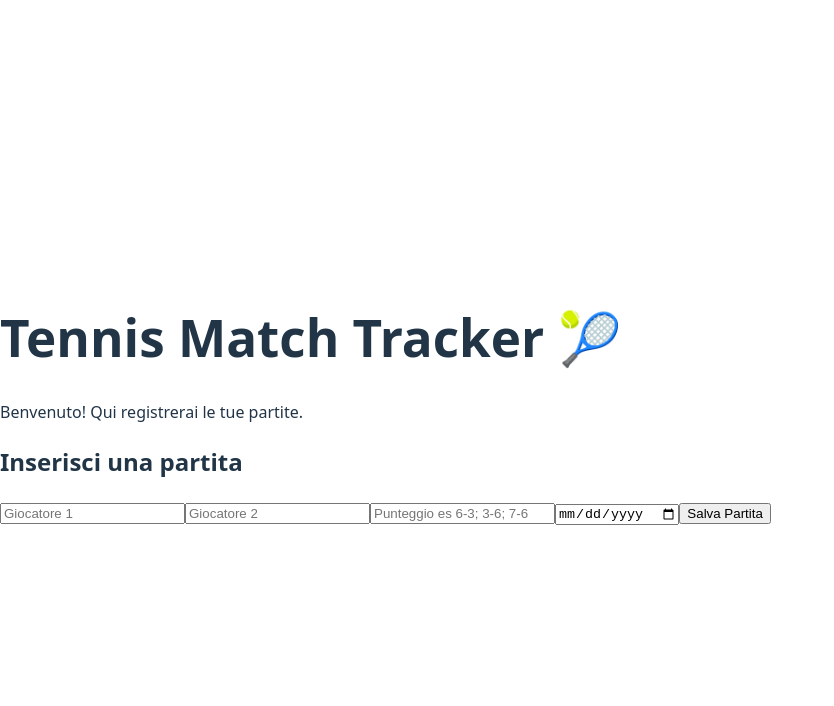
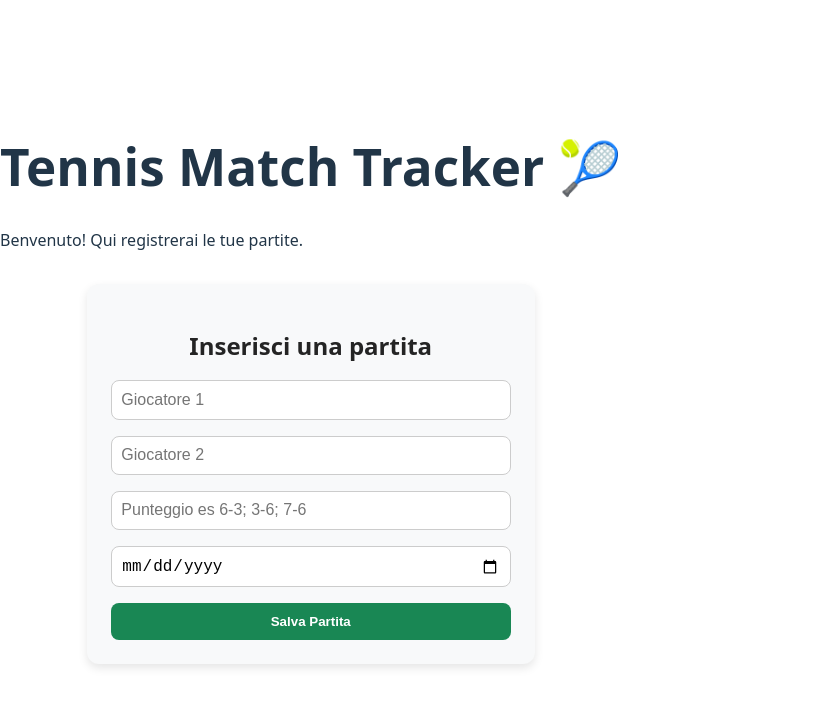
Before and after one commit to PuglisiAlfio/tennis-match-tracker, a React (Vite) app: page / in a window 1280 px wide. Shown: the top 706 px of the page, without its empty margins (0-834 px from the left). Built offline with nearby package versions, Linux system fonts and the light colour scheme.

Commit message:
Stilizzato il form MatchForm con layout e CSS base

```diff
--- a/src/index.css
+++ b/src/index.css
@@ -26,6 +26,47 @@ h1 {
   line-height: 1.1;
 }
 
+form {
+  display: flex;
+  flex-direction: column;
+  max-width: 400px;
+  margin: 2rem auto;
+  padding: 1.5rem;
+  background-color: #f8f9fa;
+  border-radius: 12px;
+  box-shadow: 0 4px 10px rgba(0, 0, 0, 0.1);
+}
+
+form h2 {
+  margin-bottom: 1rem;
+  text-align: center;
+  color: #242424;
+;
+}
+
+form input {
+  margin-bottom: 1rem;
+  padding: 0.6rem;
+  font-size: 1rem;
+  border: 1px solid #ccc;
+  border-radius: 8px;
+}
+
+form button {
+  background-color: #198754;
+  color: white;
+  padding: 0.7rem;
+  border: none;
+  font-weight: bold;
+  border-radius: 8px;
+  cursor: pointer;
+  transition: background-color 0.2s ease;
+}
+
+form button:hover {
+  background-color: #157347;
+}
+
 @media (prefers-color-scheme: light) {
   :root {
     color: #213547;
```
